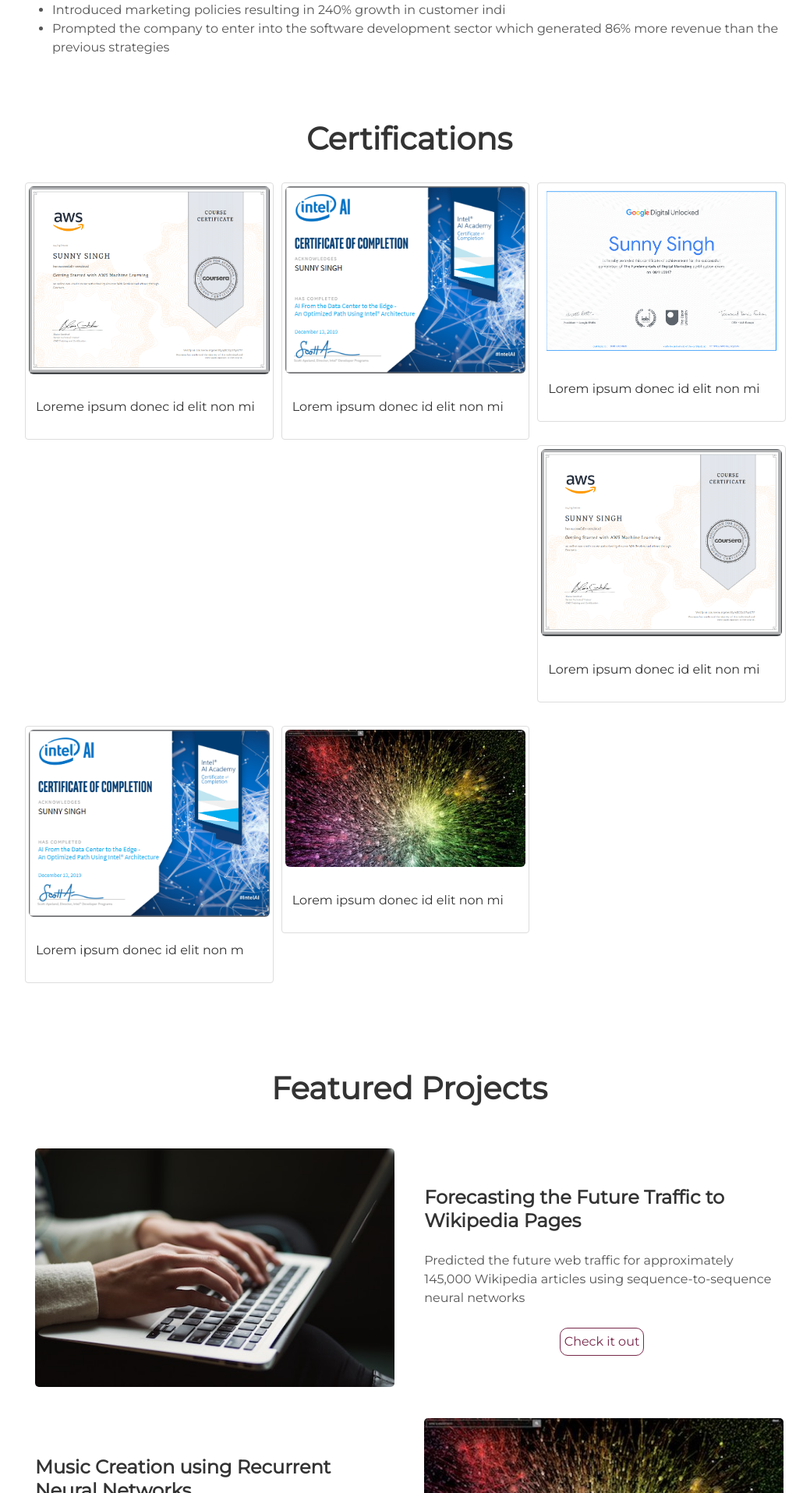
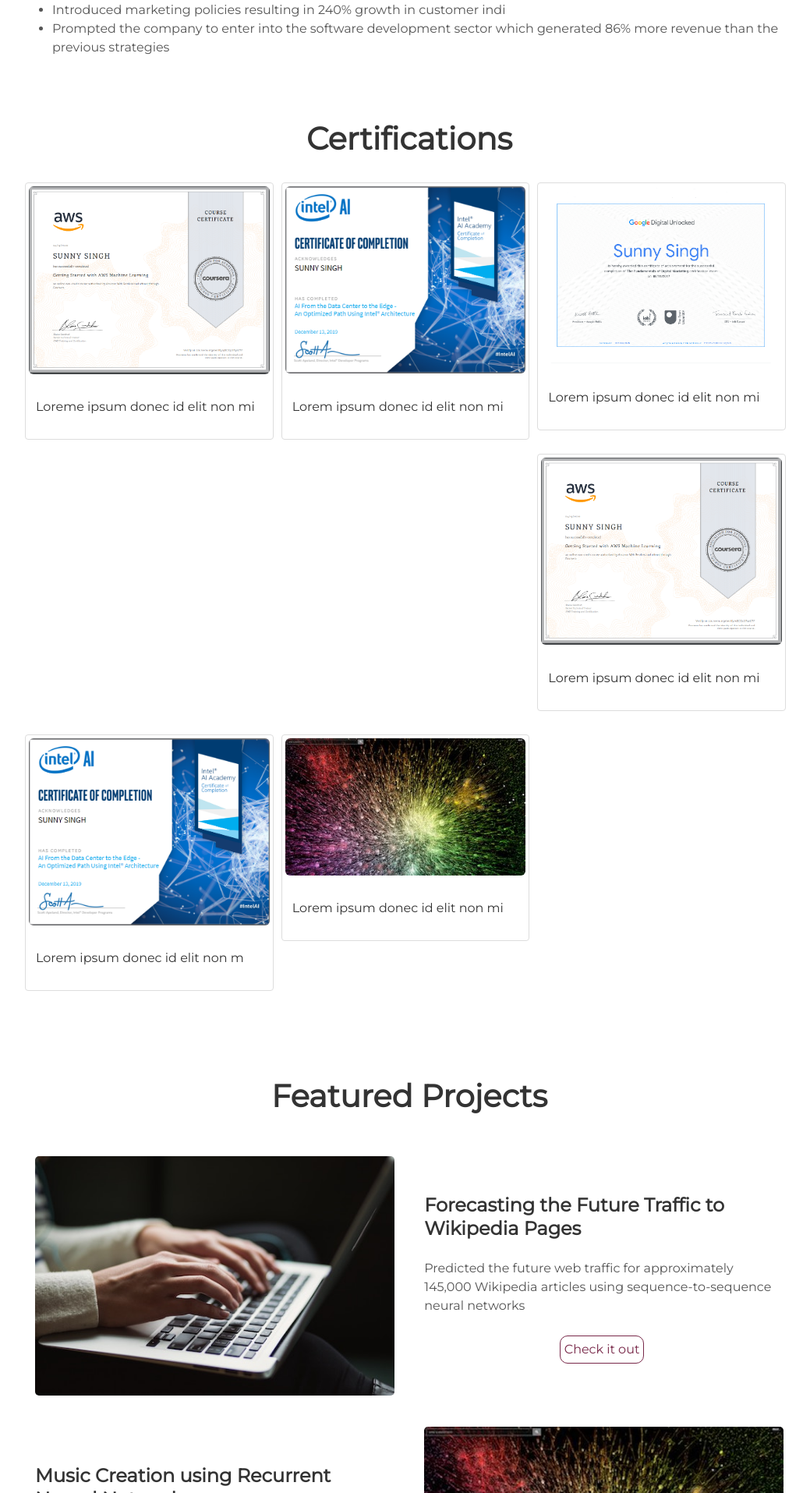
Before and after one commit to arkadee/arkadee.github.io, a Jekyll site: the page built from index.html, in a window 1280 px wide. Shown: the part 2585-4500 px from the top of the page at 78% size, without its empty margins (115-1154 px from the left). Built offline with Jekyll 4.4.1, drawn with Linux system fonts in a browser that asks for light colours.

Commit message:
Update certifications.html

```diff
--- a/_includes/certifications.html
+++ b/_includes/certifications.html
@@ -60,7 +60,7 @@
         <div class="column1">
           <div class="thumbnail">
             <a href="/w3images/fjords.jpg" target="_blank">
-              <img src="assets/img/cert6.png" class="img-rounded" alt="Snow" style="width:100%">
+              <img src="assets/img/cer7.png" class="img-rounded" alt="Snow" style="width:100%">
             </a>
               <div class="caption">
                 <p>Lorem ipsum donec id elit non mi</p>
```
